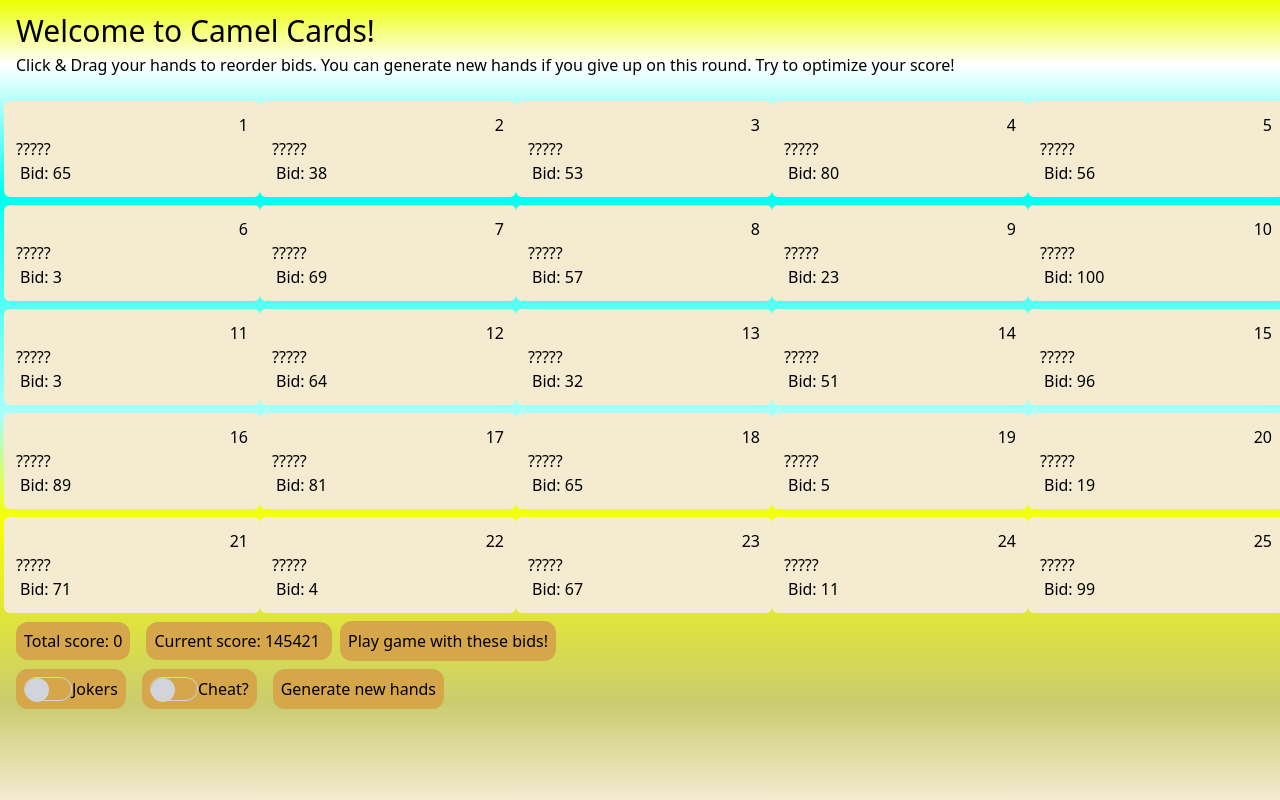
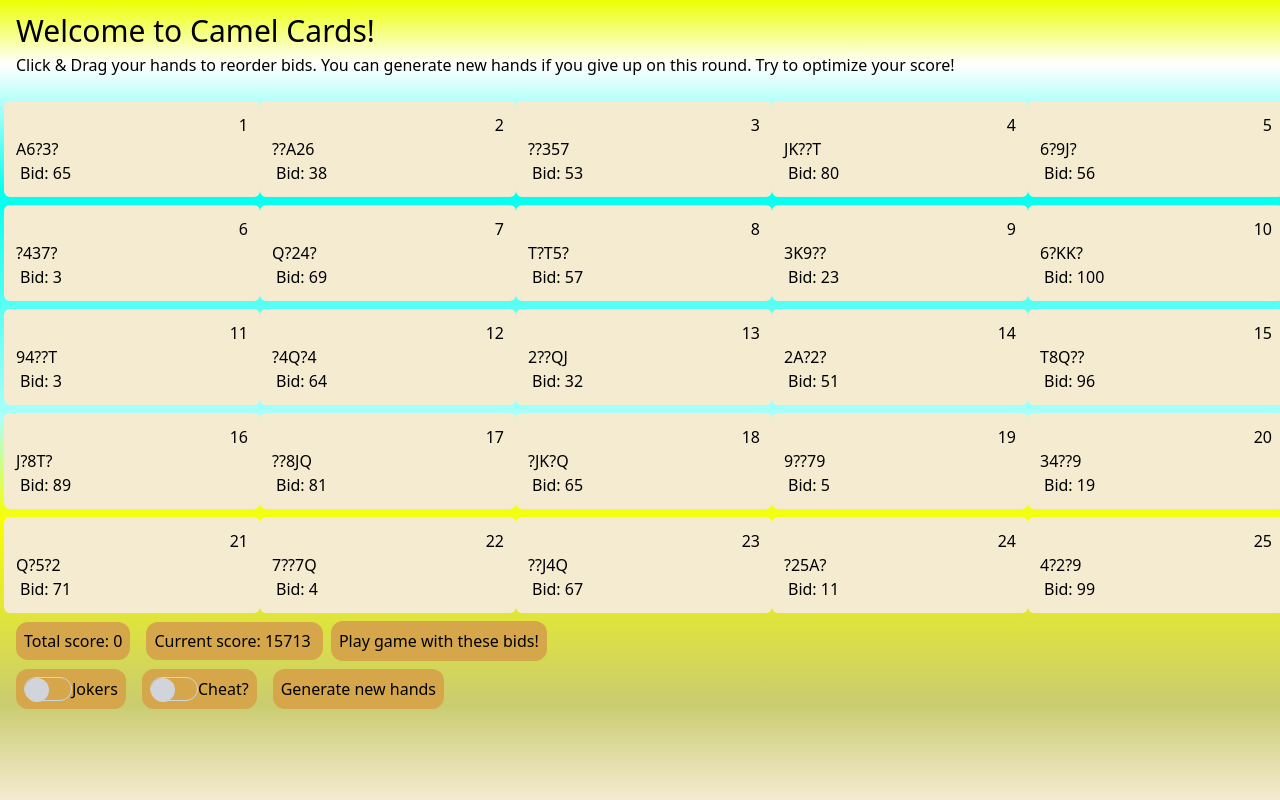
Before and after one commit to RheingoldRiver/CamelCards, a React (Vite) app: page / in a window 1280 px wide. Built offline with nearby package versions, Linux system fonts and the light colour scheme; what @savvywombat/tailwindcss-grid-areas would draw is missing.

Commit message:
Add revealed cards (#5)

```diff
--- a/src/components/GameStateProvider/GameStateProvider.tsx
+++ b/src/components/GameStateProvider/GameStateProvider.tsx
@@ -1,6 +1,6 @@
 import { Dispatch, ReactNode, SetStateAction, createContext, useState } from "react";
 import { Hand } from "../../constants";
-import { DEFAULT_NUM_CARDS_PER_HAND, DEFAULT_NUM_HANDS_PER_GAME } from "../../constants";
+import { DEFAULT_NUM_CARDS_PER_HAND, DEFAULT_NUM_HANDS_PER_GAME, DEFAULT_NUM_CARDS_REVEALED } from "../../constants";
 import { actualScore, generateHands } from "../../gameHelpers";
 import { produce } from "immer";
 
@@ -24,6 +24,8 @@ interface GameState {
   setModalOpen: Dispatch<SetStateAction<boolean>>;
   addedScore: number;
   removedScore: number;
+  numRevealedCards: number;
+  setNumRevealedCards: Dispatch<SetStateAction<number>>;
 }
 
 const DEFAULT_GAME_STATE: GameState = {
@@ -46,6 +48,8 @@ const DEFAULT_GAME_STATE: GameState = {
   setModalOpen: () => {},
   addedScore: 0,
   removedScore: 0,
+  numRevealedCards: 0,
+  setNumRevealedCards: () => {},
 };
 
 export const GameStateContext = createContext(DEFAULT_GAME_STATE);
@@ -68,6 +72,7 @@ export default function GameStateProvider({ children }: { children: ReactNode })
   const [scoreAddTimeout, setScoreAddTimeout] = useState<ReturnType<typeof setTimeout>>(() => {
     return setTimeout(() => {}, 0);
   });
+  const [numRevealedCards, setNumRevealedCards] = useState<number>(DEFAULT_NUM_CARDS_REVEALED);
   function toggleUseJokers() {
     setUseJokers((x) => !x);
   }
@@ -131,6 +136,8 @@ export default function GameStateProvider({ children }: { children: ReactNode })
         setModalOpen,
         addedScore,
         removedScore,
+        numRevealedCards,
+        setNumRevealedCards,
       }}
     >
       {children}
--- a/src/components/Hand/Hand.tsx
+++ b/src/components/Hand/Hand.tsx
@@ -3,12 +3,14 @@ import { GameStateContext } from "../GameStateProvider/GameStateProvider";
 import clsx from "clsx";
 import { useDrag, useDrop } from "react-dnd";
 import { Card, Hand } from "../../constants";
+import { range, shuffle } from "lodash";
 
 const BID_DRAG_TYPE = "__bid";
 
 const HandDisplay = ({ hand, index }: { hand: Hand; index: number }) => {
-  const { hands, swapBids, showCards } = useContext(GameStateContext);
+  const { hands, swapBids, showCards, numRevealedCards, numCardsPerHand } = useContext(GameStateContext);
   const [fadeAnimation, setFadeAnimation] = useState<boolean>(false);
+  const [cardRevealOrder, setCardRevealOrder] = useState<number[]>(() => shuffle(range(numCardsPerHand)));
   function enableFade() {
     setFadeAnimation(true);
     setTimeout(() => {
@@ -62,7 +64,7 @@ const HandDisplay = ({ hand, index }: { hand: Hand; index: number }) => {
       <span className={clsx("grid-in-index flex flex-row justify-end align-start")}>{index + 1}</span>
       <div className={clsx("flex flex-row")}>
         {hand.cards.map((card, i) => (
-          <CardDisplay key={`${hand.key}_${i}`} card={card} />
+          <CardDisplay key={`${hand.key}_${i}`} card={card} show={cardRevealOrder.slice(0, numRevealedCards).includes(i)} />
         ))}
       </div>
       <div
@@ -82,9 +84,9 @@ const HandDisplay = ({ hand, index }: { hand: Hand; index: number }) => {
   );
 };
 
-const CardDisplay = ({ card }: { card: Card }) => {
+const CardDisplay = ({ card, show }: { card: Card, show: boolean }) => {
   const { showCards } = useContext(GameStateContext);
-  return <div className={clsx("")}>{showCards ? card.display : "?"}</div>;
+  return <div className={clsx("")}>{showCards || show ? card.display : "?"}</div>;
 };
 
 export default HandDisplay;
--- a/src/constants.ts
+++ b/src/constants.ts
@@ -15,7 +15,7 @@ export interface Hand {
   key: string;
 }
 
-export interface Hand {
+export interface HandType {
   name: string;
   value: number;
 }
@@ -27,6 +27,8 @@ export const MAX_ALLOWED_BID = 100;
 export const DEFAULT_NUM_CARDS_PER_HAND = 5;
 
 export const DEFAULT_NUM_HANDS_PER_GAME = 25;
+
+export const DEFAULT_NUM_CARDS_REVEALED = 3;
 
 export interface Cards {
   [key: string]: Card;
@@ -106,7 +108,7 @@ export const JOKER = {
   value: 1,
 };
 
-export const POSSIBLE_HAND_TYPES: Hand = {
+export const POSSIBLE_HAND_TYPES: HandType = {
   HighCard: {
     name: 'High Card',
     value: 1
--- a/src/gameHelpers.ts
+++ b/src/gameHelpers.ts
@@ -1,4 +1,4 @@
-import { cloneDeep, random, range, sample, values } from "lodash";
+import { cloneDeep, random, range, sample, values, sampleSize } from "lodash";
 import { Hand, JOKER, MAX_ALLOWED_BID, MIN_ALLOWED_BID } from "./constants";
 import { POSSIBLE_CARDS, POSSIBLE_HAND_TYPES } from "./constants";
 import { Card } from "./constants";
@@ -101,11 +101,9 @@ export function actualScore(hands: Hand[], jokers: boolean, cheat: boolean) {
   }
 
   const sortedHands = hands.sort((h1, h2) => -cmpHand(h1, h2, jokers, cheat));
-  let totalScore = 0;
-  for (let i in sortedHands) {
-    totalScore += sortedHands[i].bid.bid * (i + 1);
-  }
-  return totalScore;
+  return sortedHands.map((h) => h.bid.bid).reduce((acc, bid, i) => {
+    return acc + (i + 1) * bid;
+  }, 0);
 }
 
 export function generateHands(numHands: number, numCardsPerHand: number): Hand[] {
@@ -118,3 +116,7 @@ export function generateHands(numHands: number, numCardsPerHand: number): Hand[]
     cards: range(numCardsPerHand).map(() => sample(values(POSSIBLE_CARDS)) as Card),
   }));
 }
+
+export function randomHandIndices(numCardsRevealed: number, numCardsPerHand: number) {
+  return sampleSize(range(numCardsPerHand), numCardsRevealed);
+}
```
